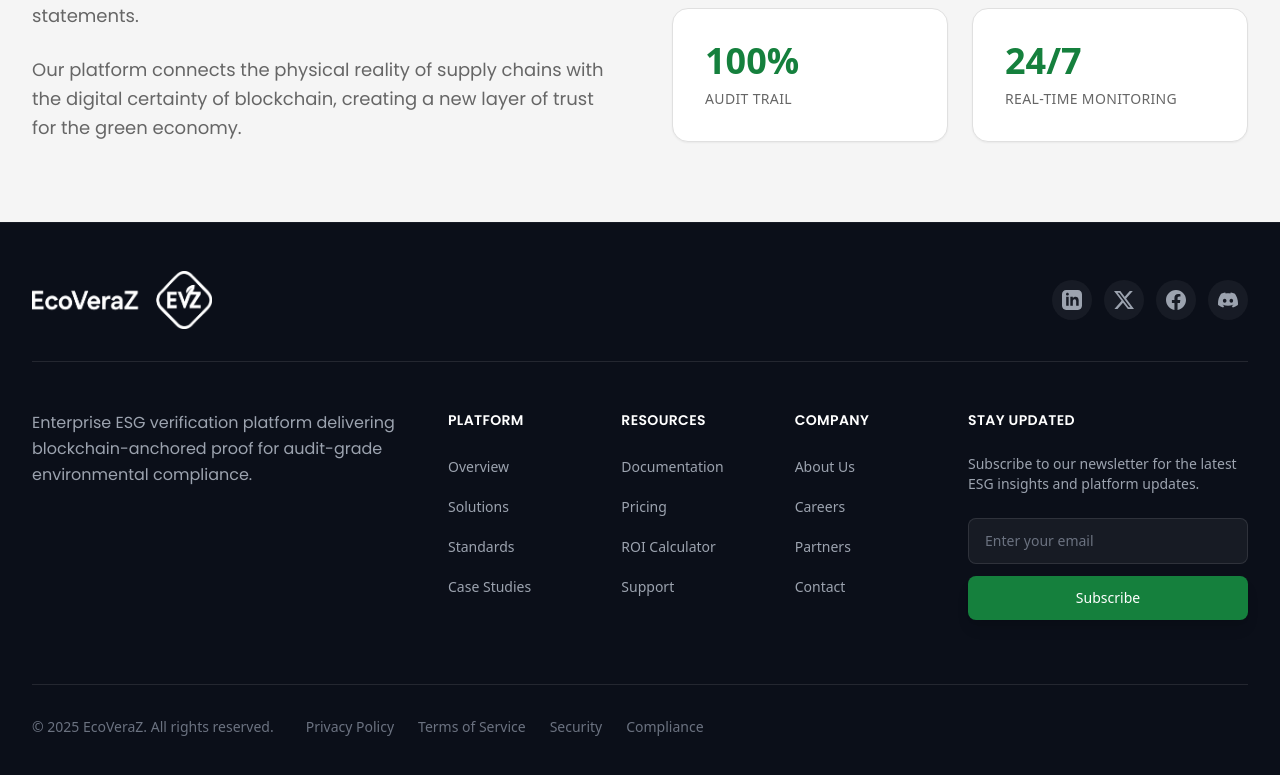
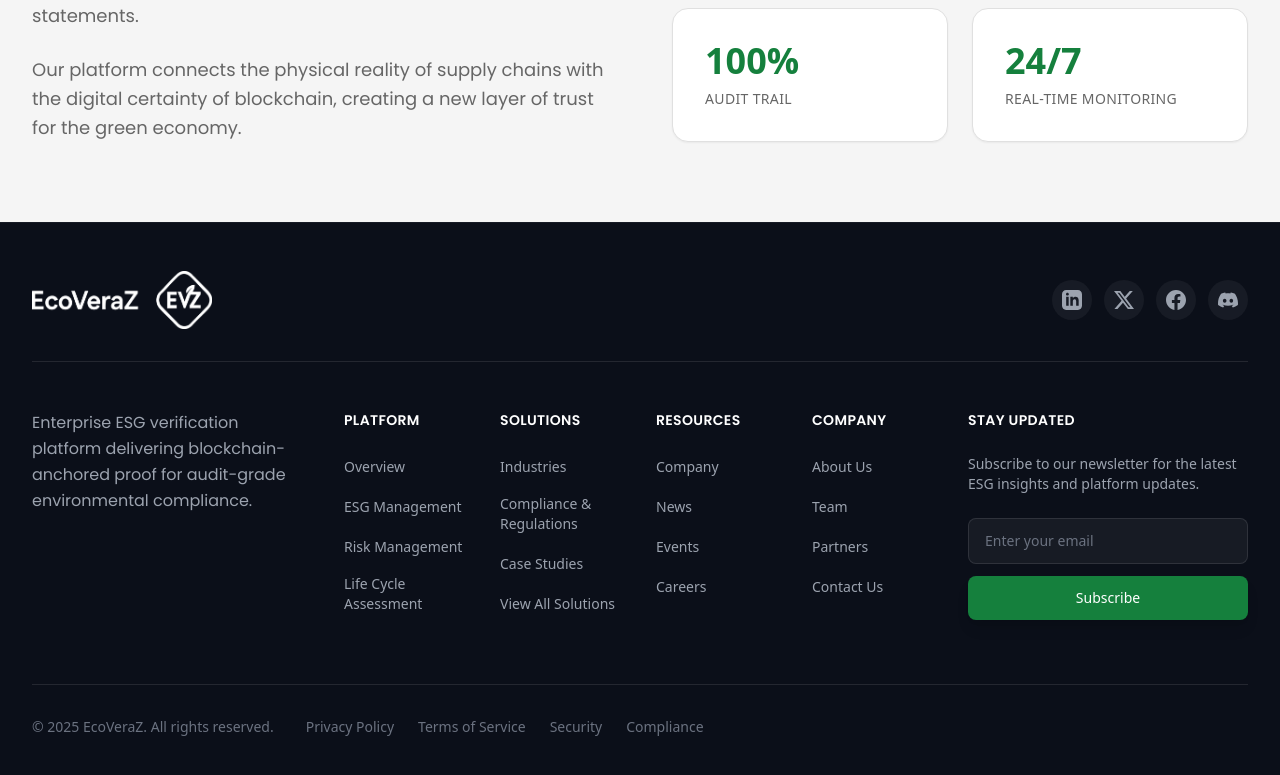
Before and after one commit to jansanm/esg, a Next.js app: page /about/company in a window 1280 px wide. Shown: the part 748-1523 px from the top of the page. Built offline with nearby package versions, Linux system fonts and the light colour scheme.

Commit message:
contnet-update

```diff
--- /dev/null
+++ b/src/app/homepage/components/ESGPlatformSection.tsx
@@ -0,0 +1,87 @@
+import Link from 'next/link';
+import Icon from '@/components/ui/AppIcon';
+
+const ESGPlatformSection = () => {
+  const platforms = [
+    {
+      id: 1,
+      title: 'ESG Management',
+      description: 'Comprehensive ESG data management and reporting platform for enterprise sustainability. Track, measure, and report on all your ESG metrics.',
+      icon: 'ShieldCheckIcon',
+      color: 'from-emerald-500 to-green-600',
+      link: '/404'
+    },
+    {
+      id: 2,
+      title: 'Risk Management',
+      description: 'Identify, assess, and mitigate ESG-related risks across your operations and supply chain with proactive monitoring.',
+      icon: 'BuildingOfficeIcon',
+      color: 'from-emerald-500 to-green-600',
+      link: '/404'
+    },
+    {
+      id: 3,
+      title: 'Life Cycle Assessment',
+      description: 'Analyze environmental impacts throughout your product\'s entire lifecycle from cradle to grave with comprehensive LCA reporting.',
+      icon: 'ChartBarIcon',
+      color: 'from-emerald-500 to-green-600',
+      link: '/404'
+    }
+  ];
+
+  return (
+    <section className="py-16 lg:py-24 bg-gradient-to-b from-white to-gray-50">
+      <div className="max-w-7xl mx-auto px-6 lg:px-8">
+        {/* Section Header */}
+        <div className="text-center mb-12">
+          <h2 className="text-3xl lg:text-4xl font-headline font-headline-bold text-foreground mb-4">
+            End-to-End ESG Platform
+          </h2>
+          <p className="text-lg text-text-secondary font-body max-w-3xl mx-auto">
+            Complete suite of tools to manage, monitor, and optimize your ESG performance
+          </p>
+        </div>
+
+        {/* Platform Cards */}
+        <div className="grid grid-cols-1 md:grid-cols-3 gap-8">
+          {platforms.map((platform) => (
+            <Link
+              key={platform.id}
+              href={platform.link}
+              className="group relative bg-white border-2 border-gray-200 rounded-2xl p-8 hover:border-emerald-600 hover:shadow-2xl transition-all duration-300 hover:-translate-y-2 flex flex-col"
+            >
+              {/* Gradient Background on Hover */}
+              <div className={`absolute inset-0 bg-gradient-to-br ${platform.color} opacity-0 group-hover:opacity-5 rounded-2xl transition-opacity duration-300`}></div>
+
+              {/* Content */}
+              <div className="relative flex flex-col items-center text-center space-y-6 flex-1">
+                {/* Icon */}
+                <div className={`p-6 rounded-2xl bg-gradient-to-br ${platform.color} group-hover:scale-110 transition-transform duration-300`}>
+                  <Icon name={platform.icon as any} size={48} className="text-white" />
+                </div>
+
+                {/* Title */}
+                <h3 className="text-2xl font-bold text-gray-900 group-hover:text-emerald-600 transition-colors">
+                  {platform.title}
+                </h3>
+
+                {/* Description */}
+                <p className="text-gray-600 leading-relaxed flex-1">
+                  {platform.description}
+                </p>
+
+                {/* Learn More Link */}
+                <div className="flex items-center text-emerald-600 font-semibold group-hover:gap-2 transition-all pt-4">
+                  Learn more
+                  <Icon name="ArrowRightIcon" size={20} className="ml-2 group-hover:translate-x-1 transition-transform" />
+                </div>
+              </div>
+            </Link>
+          ))}
+        </div>
+      </div>
+    </section>
+  );
+};
+
+export default ESGPlatformSection;
--- a/src/app/homepage/components/HeroSection.tsx
+++ b/src/app/homepage/components/HeroSection.tsx
@@ -20,7 +20,7 @@ const cards: HeroCard[] = [
     id: 2,
     slug: 'intelligence',
     headline: 'Real-Time ESG Intelligence for Enterprise.',
-    subheadline: 'Audit-ready compliance and AI-driven analytics.',
+    subheadline: 'Audit-ready compliances and AI-driven analytics.',
     ctaLabel: 'Request Demo',
     ctaHref: '/platform-overview',
     imageSrc: '/esg-updated.png',
@@ -38,7 +38,7 @@ const cards: HeroCard[] = [
     id: 1,
     slug: 'netzero',
     headline: 'SDG Goals & Net-Zero Tracking, simplified.',
-    subheadline: 'Be an eco-waviver! Offset carbon messary right.',
+    subheadline: 'Be an eco-warrior! Offset carbon by measuring it right.',
     ctaLabel: 'Request Demo',
     ctaHref: '/standards-and-compliance',
     imageSrc: '/ask.png',
--- a/src/app/homepage/components/RoleBasedNav.tsx
+++ b/src/app/homepage/components/RoleBasedNav.tsx
@@ -26,7 +26,7 @@ const RoleBasedNavigation = () => {
     {
       id: 0,
       title: 'C-suite audience',
-      description: 'Strategic insights on various global compliance and operational excellence.',
+      description: 'Strategic insights on various global compliances and operational excellence.',
       icon: 'BriefcaseIcon',
       color: 'from-purple-600 to-indigo-700',
       link: '/solutions-hub',
@@ -87,7 +87,7 @@ const RoleBasedNavigation = () => {
             Built for Your Role
           </h2>
           <p className="text-lg text-text-secondary font-body max-w-3xl mx-auto">
-            EcoVeraZ adapts to your specific needs, whether you’re running a business, ensuring compliance, optimizing operations, or making investment decisions..
+            EcoVeraZ adapts to your specific needs, whether you’re running business, ensuring compliance, optimizing operations, or making investment decisions.
           </p>
         </div>
 
--- a/src/app/homepage/page.tsx
+++ b/src/app/homepage/page.tsx
@@ -2,6 +2,7 @@ import type { Metadata } from 'next';
 import Header from '@/components/common/Header';
 import HeroSection from './components/HeroSection';
 import VideoSection from './components/VideoSection';
+import ESGPlatformSection from './components/ESGPlatformSection';
 import AlignmentStrip from './components/AlignmentStrip';
 import TrustStrip from './components/TrustStrip';
 import RoleBasedNavigation from './components/RoleBasedNav';
@@ -22,6 +23,7 @@ export default function Homepage() {
       <main>
         <HeroSection />
         <VideoSection />
+        <ESGPlatformSection />
         <FeaturesOverview />
 
         <TrustStrip />
--- a/src/app/platform-overview/components/PlatformHero.tsx
+++ b/src/app/platform-overview/components/PlatformHero.tsx
@@ -97,7 +97,7 @@ const PlatformHero = ({ className = '' }: PlatformHeroProps) => {
         </div>
 
         {/* Verified by Design Section */}
-        <div className="space-y-12 py-16">
+        {/* <div className="space-y-12 py-16">
           <div className="text-center max-w-3xl mx-auto space-y-4">
             <h1 className="text-4xl lg:text-5xl font-headline font-headline-bold text-foreground leading-tight">
               Verified by Design
@@ -167,7 +167,7 @@ const PlatformHero = ({ className = '' }: PlatformHeroProps) => {
               </div>
             ))}
           </div>
-        </div>
+        </div> */}
       </div>
     </section>);
 
--- a/src/app/solutions-hub/components/HeroSection.tsx
+++ b/src/app/solutions-hub/components/HeroSection.tsx
@@ -132,8 +132,9 @@ const HeroSection = () => {
           </div>
         </div>
 
+
         {/* Industry Sectors */}
-        <div className="mt-24">
+        {/* <div className="mt-24">
           <div className="text-center max-w-3xl mx-auto mb-12">
             <h2 className="text-3xl font-headline font-headline-bold text-foreground mb-4">
               Industry Sectors
@@ -225,7 +226,7 @@ const HeroSection = () => {
               </div>
             ))}
           </div>
-        </div>
+        </div> */}
       </div>
     </section>
   );
--- a/src/components/common/Footer.tsx
+++ b/src/components/common/Footer.tsx
@@ -26,39 +26,39 @@ const Footer = () => {
 
   const footerSections: FooterSection[] = [
     {
-      title: 'Platform',
+      title: 'PLATFORM',
       links: [
         { label: 'Overview', href: '/platform-overview' },
-        { label: 'Solutions', href: '/solutions-hub' },
-        { label: 'Standards', href: '/standards-and-compliance' },
-        { label: 'Case Studies', href: '/proof-and-case-studies' },
+        { label: 'ESG Management', href: '/platform-overview' },
+        { label: 'Risk Management', href: '/platform-overview' },
+        { label: 'Life Cycle Assessment', href: '/platform-overview' },
       ],
     },
     {
-      title: 'Resources',
+      title: 'SOLUTIONS',
       links: [
-        { label: 'Documentation', href: '/platform-overview' },
-        { label: 'Pricing', href: '/pricing-and-roi-calculator' },
-        { label: 'ROI Calculator', href: '/pricing-and-roi-calculator' },
-        { label: 'Support', href: '/homepage' },
+        { label: 'Industries', href: '/solutions-hub' },
+        { label: 'Compliance & Regulations', href: '/standards-and-compliance' },
+        { label: 'Case Studies', href: '/proof-and-case-studies' },
+        { label: 'View All Solutions', href: '/solutions-hub' },
       ],
     },
     {
-      title: 'Company',
+      title: 'RESOURCES',
       links: [
-        { label: 'About Us', href: '/homepage' },
-        { label: 'Careers', href: '/homepage' },
-        { label: 'Partners', href: '/homepage' },
-        { label: 'Contact', href: '/homepage' },
+        { label: 'Company', href: '/about/company' },
+        { label: 'News', href: '/about/news' },
+        { label: 'Events', href: '/about/events' },
+        { label: 'Careers', href: '/about/careers' },
       ],
     },
     {
-      title: 'Legal',
+      title: 'COMPANY',
       links: [
-        { label: 'Privacy Policy', href: '/homepage' },
-        { label: 'Terms of Service', href: '/homepage' },
-        { label: 'Security', href: '/homepage' },
-        { label: 'Compliance', href: '/standards-and-compliance' },
+        { label: 'About Us', href: '/about/company' },
+        { label: 'Team', href: '/about/team' },
+        { label: 'Partners', href: '/about/partners' },
+        { label: 'Contact Us', href: '/contact' },
       ],
     },
   ];
@@ -126,15 +126,15 @@ const Footer = () => {
 
         <div className="grid grid-cols-1 lg:grid-cols-12 gap-12 lg:gap-8 mb-16">
           {/* Brand Description Column */}
-          <div className="lg:col-span-4 space-y-6">
+          <div className="lg:col-span-3 space-y-6">
             <p className="text-gray-400 font-body leading-relaxed max-w-sm">
               Enterprise ESG verification platform delivering blockchain-anchored proof for audit-grade environmental compliance.
             </p>
           </div>
 
-          {/* Links Columns */}
-          <div className="lg:col-span-5 grid grid-cols-2 sm:grid-cols-3 gap-8">
-            {footerSections.slice(0, 3).map((section) => (
+          {/* Links Columns - All 4 sections */}
+          <div className="lg:col-span-6 grid grid-cols-2 sm:grid-cols-4 gap-8">
+            {footerSections.map((section) => (
               <div key={section.title}>
                 <h3 className="text-sm font-semibold text-white tracking-wide uppercase mb-6">{section.title}</h3>
                 <ul className="space-y-4">
@@ -142,7 +142,7 @@ const Footer = () => {
                     <li key={link.label}>
                       <Link
                         href={link.href}
-                        className="text-sm text-gray-400 hover:text-white hover:translate-x-1 transition-all duration-200 inline-block"
+                        className="text-sm text-gray-400 hover:text-emerald-400 hover:translate-x-1 transition-all duration-200 inline-block"
                       >
                         {link.label}
                       </Link>
@@ -155,7 +155,7 @@ const Footer = () => {
 
           {/* Newsletter Column */}
           <div className="lg:col-span-3 space-y-6">
-            <h3 className="text-sm font-semibold text-white tracking-wide uppercase">Stay Updated</h3>
+            <h3 className="text-sm font-semibold text-white tracking-wide uppercase">STAY UPDATED</h3>
             <p className="text-sm text-gray-400">
               Subscribe to our newsletter for the latest ESG insights and platform updates.
             </p>
@@ -184,15 +184,30 @@ const Footer = () => {
               {isHydrated ? `© ${currentYear}` : '© 2025'} EcoVeraZ. All rights reserved.
             </p>
             <div className="flex items-center gap-6">
-               {footerSections[3].links.map((link) => (
-                  <Link
-                    key={link.label}
-                    href={link.href}
-                    className="text-sm text-gray-500 hover:text-gray-300 transition-colors"
-                  >
-                    {link.label}
-                  </Link>
-               ))}
+              <Link
+                href="/homepage"
+                className="text-sm text-gray-500 hover:text-emerald-400 transition-colors"
+              >
+                Privacy Policy
+              </Link>
+              <Link
+                href="/homepage"
+                className="text-sm text-gray-500 hover:text-emerald-400 transition-colors"
+              >
+                Terms of Service
+              </Link>
+              <Link
+                href="/homepage"
+                className="text-sm text-gray-500 hover:text-emerald-400 transition-colors"
+              >
+                Security
+              </Link>
+              <Link
+                href="/standards-and-compliance"
+                className="text-sm text-gray-500 hover:text-emerald-400 transition-colors"
+              >
+                Compliance
+              </Link>
             </div>
           </div>
         </div>
--- a/src/components/common/PlatformDropdown.tsx
+++ b/src/components/common/PlatformDropdown.tsx
@@ -13,40 +13,58 @@ const PlatformDropdown = ({ onClose }: PlatformDropdownProps) => {
 
   const platform = [
     {
-      title: 'ESG Reporting',
-      description: 'Automated framework-aligned reporting.',
-      icon: 'ChartBarIcon',
+      title: 'Automated Data Collection',
+      description: 'Seamlessly gather environmental data from IoT sensors, ERP systems, and utility bills.',
+      icon: 'CloudArrowUpIcon',
       href: '/platform-overview',
     },
     {
-      title: 'Carbon Analytics',
-      description: 'Real-time carbon footprint tracking.',
+      title: 'Carbon Footprint Tracking',
+      description: 'Real-time monitoring of Scope 1, 2, and 3 emissions for net-zero goals.',
       icon: 'GlobeAltIcon',
       href: '/platform-overview',
     },
     {
-      title: 'Supply Chain',
-      description: 'Deep tier visibility and risk scoring.',
+      title: 'Regulatory Compliance',
+      description: 'Automated reporting for CSRD, ISSB, SASB, and other global standards.',
+      icon: 'DocumentTextIcon',
+      href: '/standards-and-compliance',
+    },
+    {
+      title: 'Supply Chain Visibility',
+      description: 'Track sustainability performance across your entire value chain.',
       icon: 'TruckIcon',
       href: '/solutions-hub',
     },
     {
-      title: 'Compliance',
-      description: 'Stay ahead of global regulations.',
-      icon: 'DocumentTextIcon',
-      href: '/standards-and-compliance',
+      title: 'Social Impact Monitoring',
+      description: 'Measure social responsibility from labor practices to community engagement.',
+      icon: 'UserGroupIcon',
+      href: '/platform-overview',
     },
     {
-      title: 'AI Insights',
-      description: 'Predictive modeling for sustainability.',
+      title: 'Governance & Risk',
+      description: 'Strengthen corporate governance with transparent oversight tools.',
+      icon: 'ShieldCheckIcon',
+      href: '/platform-overview',
+    },
+    {
+      title: 'AI-Powered Insights',
+      description: 'Predictive analytics to identify optimization opportunities.',
       icon: 'CpuChipIcon',
       href: '/platform-overview',
     },
     {
-      title: 'Integrations',
-      description: 'Connect with your existing ERP data.',
-      icon: 'LinkIcon',
-      href: '/solutions-hub',
+      title: 'Resource Management',
+      description: 'Optimize water, waste, and energy usage with efficiency recommendations.',
+      icon: 'BeakerIcon',
+      href: '/platform-overview',
+    },
+    {
+      title: 'Audit-Ready Reporting',
+      description: 'Generate reports that meet auditor requirements and regulatory standards.',
+      icon: 'ClipboardDocumentCheckIcon',
+      href: '/platform-overview',
     },
   ];
 
@@ -150,7 +168,7 @@ const PlatformDropdown = ({ onClose }: PlatformDropdownProps) => {
 
         {/* Platform Grid (Right) */}
         <div className="w-2/3 p-10">
-          <div className="grid grid-cols-2 gap-6">
+          <div className="grid grid-cols-3 gap-6">
             {platform.map((item) => (
               <Link
                 key={item.title}
@@ -158,31 +176,26 @@ const PlatformDropdown = ({ onClose }: PlatformDropdownProps) => {
                 onClick={onClose}
                 className="group p-4 rounded-xl border border-gray-200 hover:border-emerald-600 hover:bg-emerald-50 transition-all duration-200 hover:shadow-md"
               >
-                <div className="flex items-start gap-4">
+                <div className="flex items-center gap-3">
                   <div className="p-2 rounded-lg bg-gray-100 group-hover:bg-emerald-100 transition-colors">
                     <Icon
                       name={item.icon}
-                      size={24}
+                      size={20}
                       className="text-gray-600 group-hover:text-emerald-700 transition-colors"
                     />
                   </div>
-                  <div>
-                    <h4 className="text-base font-semibold text-gray-800 group-hover:text-emerald-700 transition-colors">
-                      {item.title}
-                    </h4>
-                    <p className="text-sm text-gray-600 group-hover:text-gray-700 mt-1">
-                      {item.description}
-                    </p>
-                  </div>
+                  <h4 className="text-sm font-semibold text-gray-800 group-hover:text-emerald-700 transition-colors">
+                    {item.title}
+                  </h4>
                 </div>
               </Link>
             ))}
           </div>
 
           <div className="mt-8 pt-6 border-t border-gray-200 flex justify-between items-center">
-             <div className="text-sm text-gray-500">
+             {/* <div className="text-sm text-gray-500">
                 Looking for something specific?
-             </div>
+             </div> */}
              <Link href="/solutions-hub" onClick={onClose} className="text-sm font-medium text-emerald-600 hover:text-emerald-700 flex items-center gap-1 transition-colors">
                 View all solutions <Icon name="ArrowRightIcon" size={14} />
              </Link>
```
Also changed, not shown: src/app/homepage/components/AlignmentStrip.tsx (+7 -7 lines), src/app/homepage/components/SocialProofCarousel.tsx (+47 -9 lines), src/app/platform-overview/page.tsx (+4 -4 lines), src/app/solutions-hub/components/SolutionsContent.tsx (+17 -17 lines).
